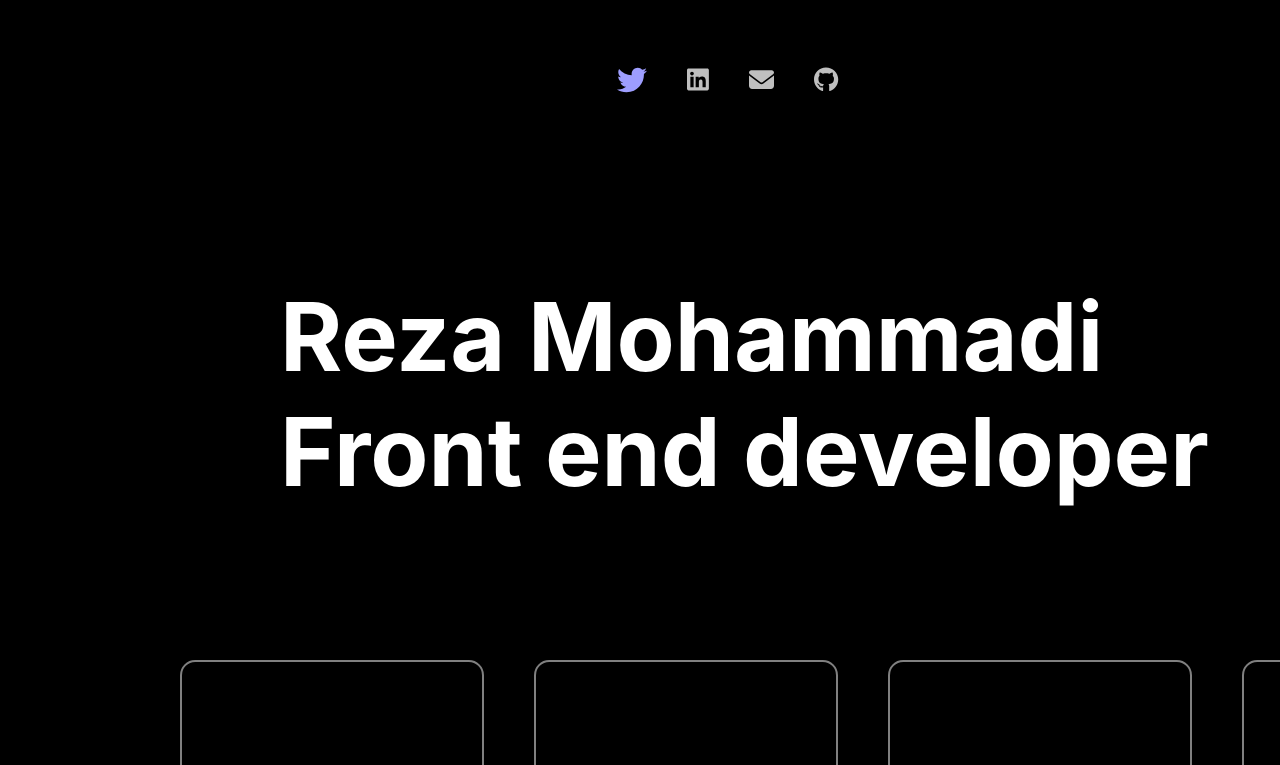
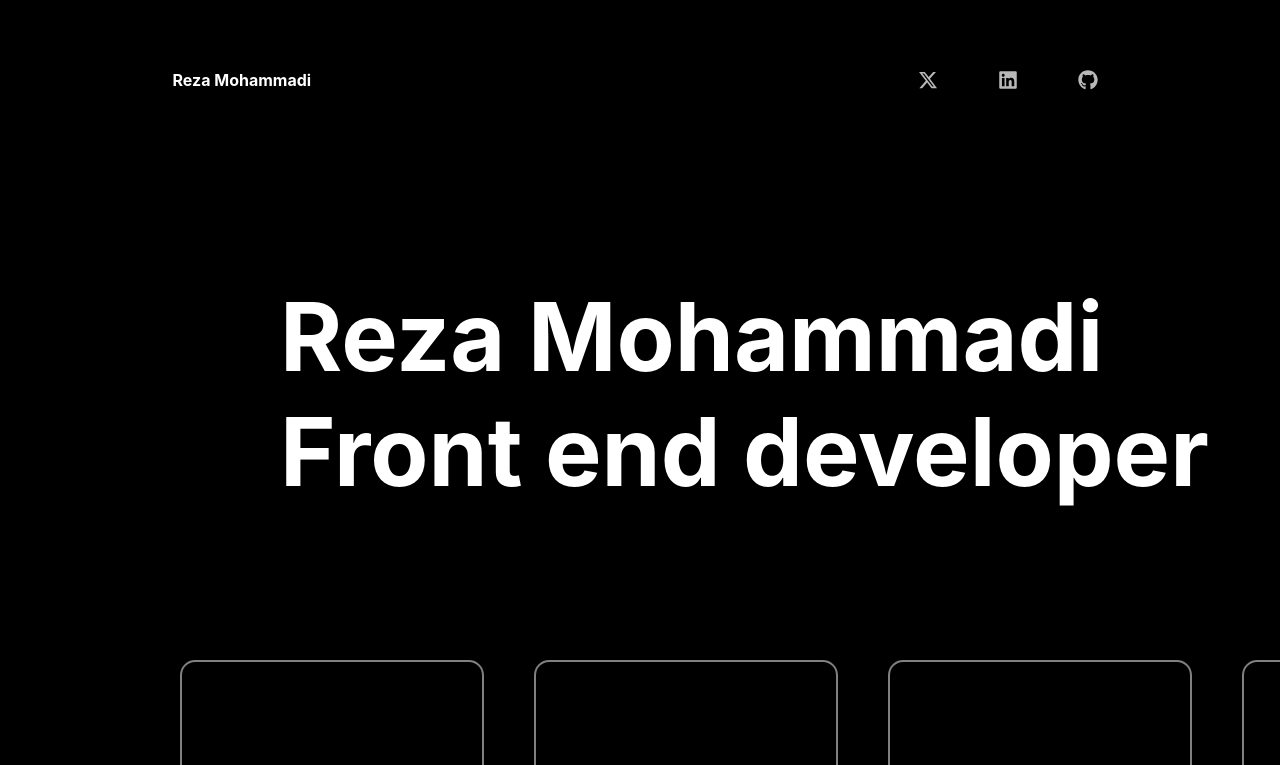
Before and after one commit to rezamohdev/my_portfolio, a React (Create React App) app: page / in a window 1280 px wide. Shown: the top 765 px of the page. Built offline with nearby package versions, Linux system fonts and the light colour scheme.

Commit message:
update: header redesigned

```diff
--- a/src/components/Header/Header.css
+++ b/src/components/Header/Header.css
@@ -1,14 +1,19 @@
 .header {
-  max-width: 70%;
-  width: 800px;
+  max-width: 85%;
+  /*width: 1000px;*/
   display: flex;
   flex-direction: row;
-  justify-content: center;
   align-items: center;
   border-radius: 50px;
   position: sticky;
   margin: 0 auto;
   height: 60px;
+  padding: 0;
+  justify-content: space-between;
+}
+.header__title {
+  font-weight: bolder;
+  color: white;
 }
 .header__links {
   display: flex;
@@ -21,32 +26,17 @@
 .header__link {
   position: relative;
   cursor: pointer;
-  color: rgba(191 191 191);
   text-align: center;
-  font-size: 25px;
-  transition: ease 300ms all;
-  width: 100px;
-  height: 100px;
-}
-.header__link_icon {
   font-size: 20px;
   width: 40px;
-  height: 40px;
+  color: #b8b8b8;
 }
-.header__link:hover > .header__link_icon {
-  font-size: 45px;
+
+.header__link:hover  {
   color: #fff;
 }
-.header__link::after {
-  position: absolute;
-  content: "";
-  right: 0;
-  bottom: 0px;
-  border-radius: 4px;
-  overflow: hidden;
-}
-.header__link:hover::after {
-}
+
+
 /* nav */
 .nav {
   width: 100%;
--- a/src/components/Header/Header.js
+++ b/src/components/Header/Header.js
@@ -3,12 +3,13 @@ import { Link, Events, scrollSpy, animateScroll as scroll } from "react-scroll";
 import RoundButton from "../RoundButton/RoundButton";
 import "./Header.css";
 import { FontAwesomeIcon } from "@fortawesome/react-fontawesome";
-import { faBars, faEnvelope } from "@fortawesome/free-solid-svg-icons";
+import { faBars } from "@fortawesome/free-solid-svg-icons";
 import { useMediaQuery } from "react-responsive";
 import {
+  faGit,
   faGithub,
   faLinkedin,
-  faTwitter,
+  faXTwitter,
 } from "@fortawesome/free-brands-svg-icons";
 
 const Header = () => {
@@ -139,77 +140,12 @@ const Header = () => {
         </div>
       ) : (
         <header className="header">
-          <span>Reza Mohammadi</span>
-          <ul className="header__links">
-            <li>
-              <Link
-                activeClass="active"
-                to="cover"
-                spy={true}
-                smooth={true}
-                offset={0}
-                duration={300}
-                href="#cover"
-              >
-                <FontAwesomeIcon
-                  icon={faTwitter}
-                  // className="header__link_icon"
-                    fontSize={30}
-                />
-              </Link>
-            </li>
-            <li>
-              <Link
-                activeClass="active"
-                to="cover"
-                spy={true}
-                smooth={true}
-                offset={0}
-                duration={300}
-                className="header__link"
-                href="#cover"
-              >
-                <FontAwesomeIcon
-                  icon={faLinkedin}
-                  // className="header__link_icon"
-                />
-              </Link>
-            </li>
-            <li>
-              <Link
-                activeClass="active"
-                to="cover"
-                spy={true}
-                smooth={true}
-                offset={0}
-                duration={300}
-                className="header__link"
-                href="#cover"
-              >
-                <FontAwesomeIcon
-                  icon={faEnvelope}
-                  // className="header__link_icon"
-                />
-              </Link>
-            </li>
-            <li>
-              <Link
-                activeClass="active"
-                to="cover"
-                spy={true}
-                smooth={true}
-                offset={0}
-                duration={300}
-                className="header__link"
-                href="#cover"
-              >
-                <FontAwesomeIcon
-                  icon={faGithub}
-                  // className="header__link_icon"
-                />
-              </Link>
-            </li>
-          </ul>
+          <span className="header__title">Reza Mohammadi</span>
+      <div className="header__links">
+        <FontAwesomeIcon icon={faXTwitter} fontSize={20} className="header__link" />
+        <FontAwesomeIcon icon={faLinkedin} fontSize={20} className="header__link"/>
+        <FontAwesomeIcon icon={faGithub} fontSize={20} className="header__link" />
+      </div>
         </header>
       )}
 
--- a/src/components/Main/Main.js
+++ b/src/components/Main/Main.js
@@ -97,6 +97,7 @@ Reza Mohammadi <br/> Front end developer
               iconPrefix={card.iconPrefix}
               iconName={card.iconName}
               backgroundColor={card.bg}
+              key={card.id}
             />
           );
         })}
```
